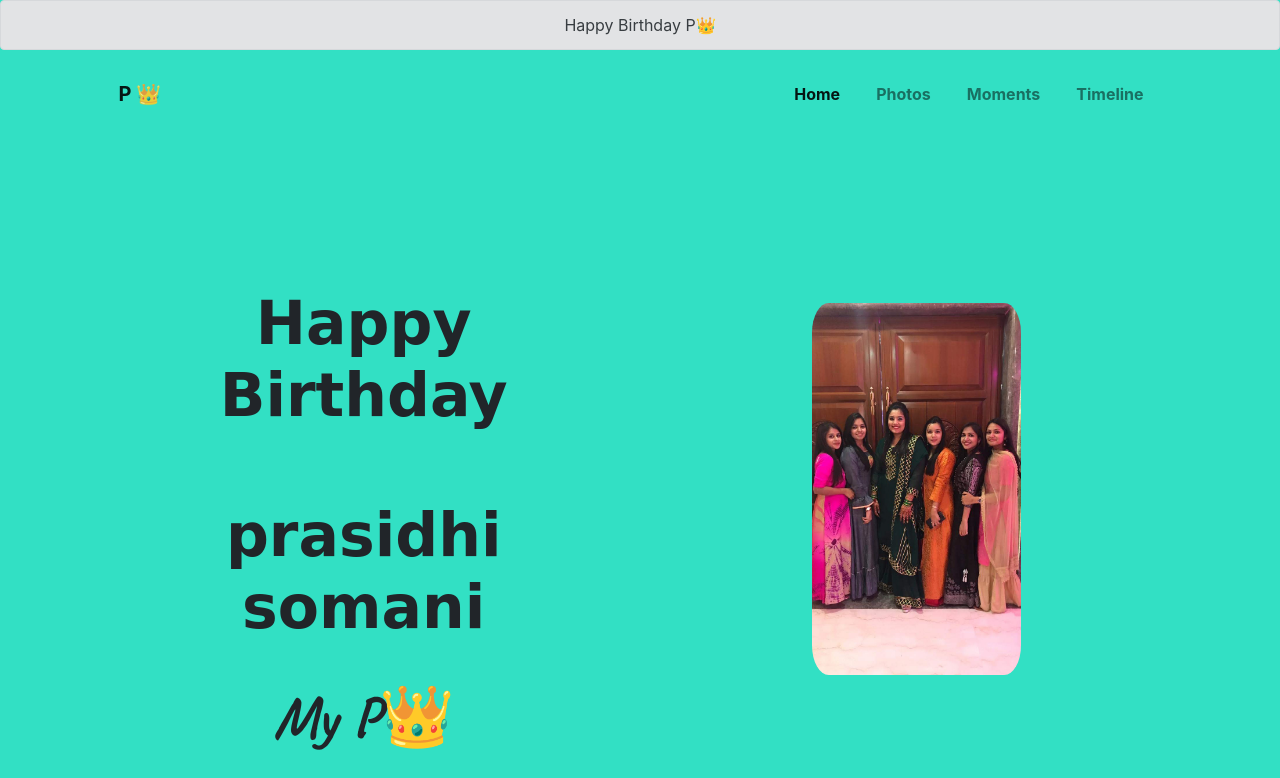
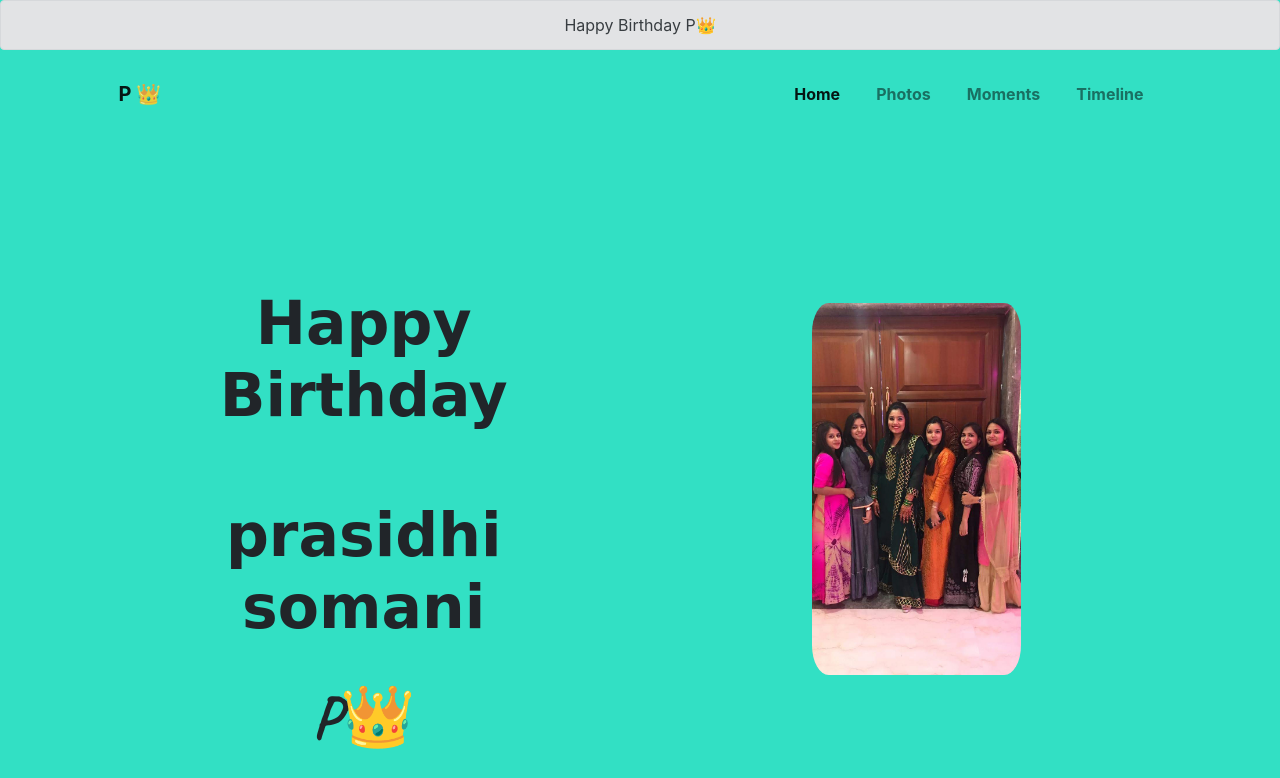
Before and after one commit to srkng0708/birthdaywebsite, a plain HTML site: page index.html in a window 1280 px wide. Shown: the top 778 px of the page. Drawn offline with nearby package versions, Linux system fonts and the light colour scheme; grey boxes are pictures that could not be loaded; a web font is replaced by a local one.

Commit message:
v 1.1.1
Update

```diff
--- a/index.html
+++ b/index.html
@@ -64,7 +64,7 @@
           <div class="wish">
             <h1>Happy Birthday</h1>
             <h1>prasidhi somani</h1>
-            <h2>My P👑</h2>
+            <h2>P👑</h2>
           </div>
         </div>
         <div class="col-lg-6 imagesinmainsection">
```
